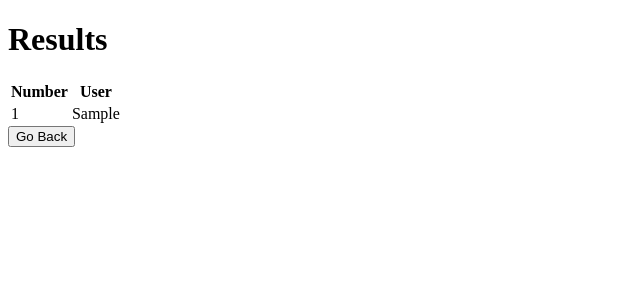
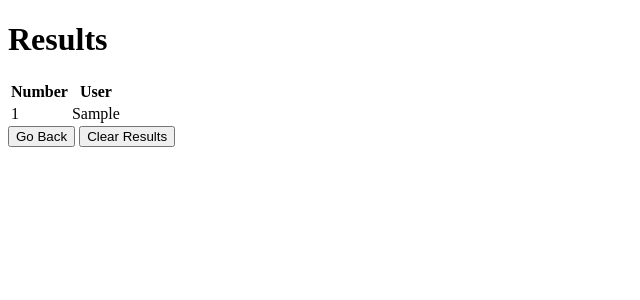
Before and after one commit to Phelah-phelix/Merry-Go-Round, a Django app: page /results/ in a window 1280 px wide. Shown: the top 300 px of the page, without its empty margins (0-640 px from the left). Run offline with Django 4.2, Linux system fonts and the light colour scheme; tables that the repository leaves empty hold one stand-in row (values such as "Sample post").

Commit message:
Add clear results functionality

```diff
--- a/picker/templates/picker/results.html
+++ b/picker/templates/picker/results.html
@@ -20,5 +20,6 @@
         {% endfor %}
     </table>
     <a href="{% url 'home' %}"><button>Go Back</button></a>
+    <a href="{% url 'clear_results' %}"><button>Clear Results</button></a>
 </body>
 </html>
```
Also changed, not shown: db.sqlite3.
